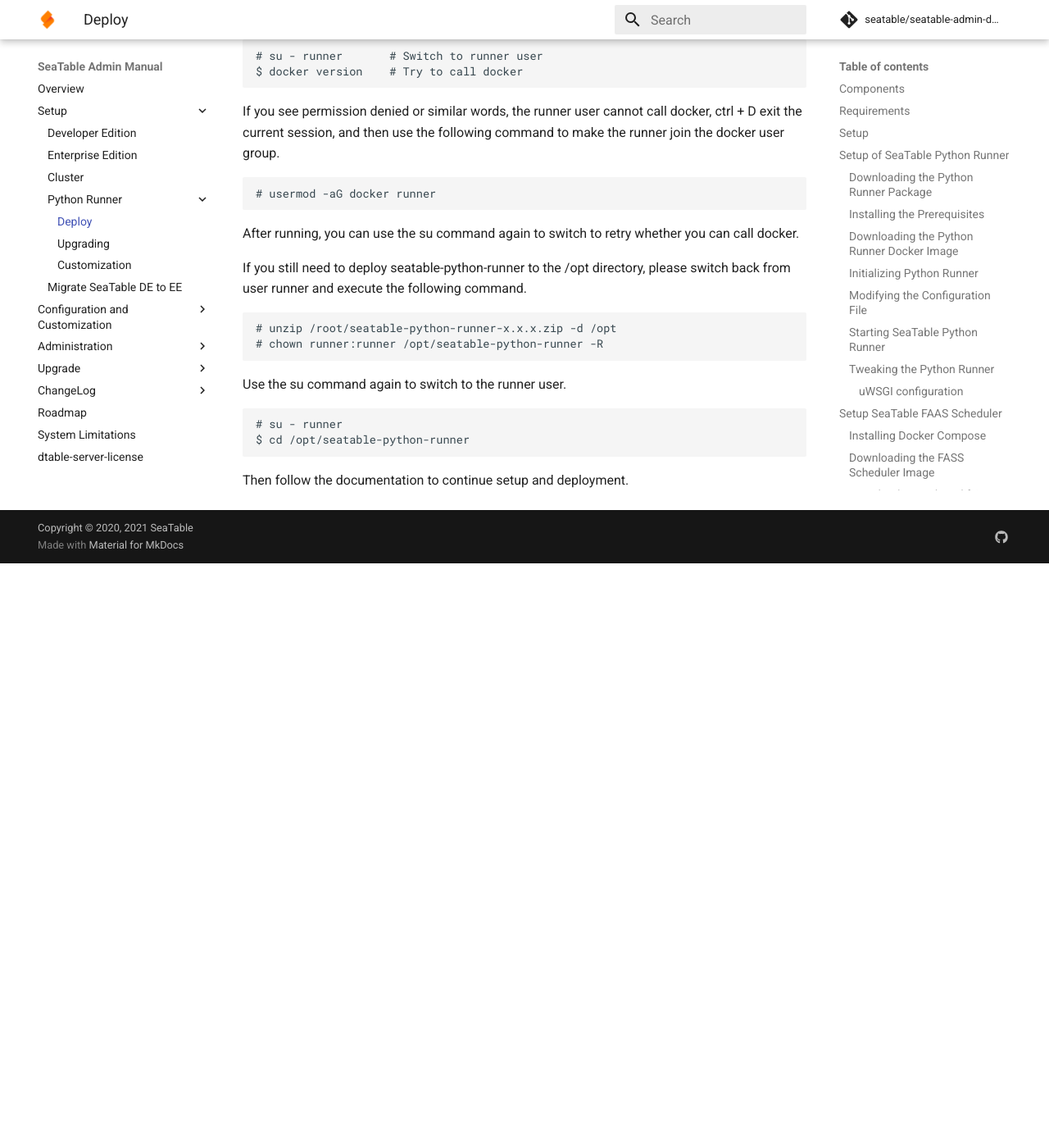
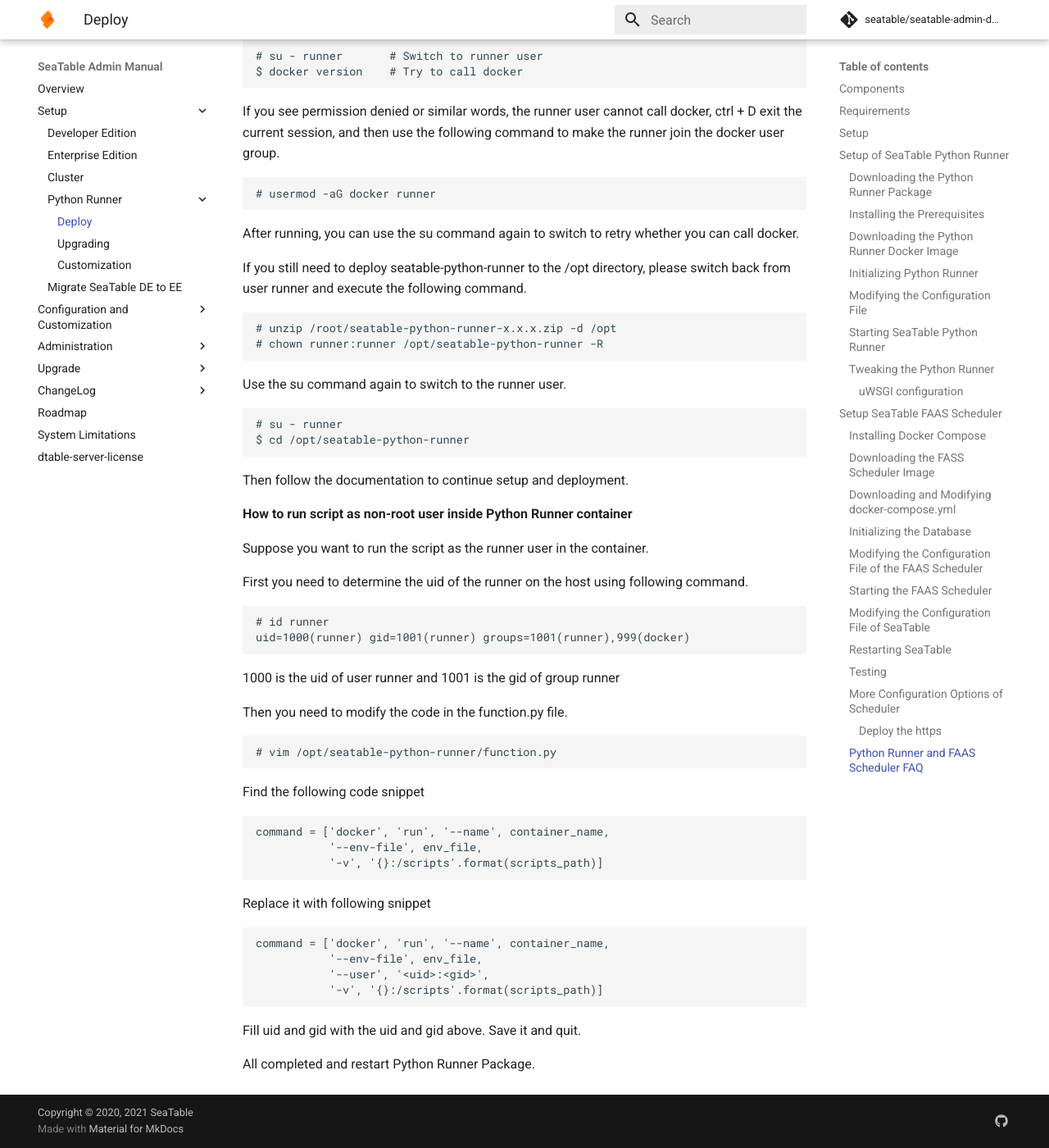
Before and after one commit to seatable/seatable-admin-docs, an MkDocs documentation site: the page built from manual/docker/Python-Runner/Deploy SeaTable Python Runner.md, in a window 1280 px wide and 1400 px high, scrolled down 10064 px. Shown: the whole window at 82% size. Built offline with MkDocs 1.6.1 and Material for MkDocs 9.7.7, drawn with Linux system fonts in a browser that asks for light colours; comment, search, counter and statistics services are not loaded; before the commit the page ends 10751 px from its top, so only the background shows below that.

Commit message:
add non-root user inside python runner container FAQ

````diff
--- a/manual/docker/Python-Runner/Deploy SeaTable Python Runner.md
+++ b/manual/docker/Python-Runner/Deploy SeaTable Python Runner.md
@@ -488,3 +488,45 @@
 ```
 
 Then follow the documentation to continue setup and deployment.
+
+
+
+**How to run script as non-root user inside Python Runner container**
+
+Suppose you want to run the script as the runner user in the container.
+
+First you need to determine the uid of the runner on the host using following command.
+
+```
+# id runner
+uid=1000(runner) gid=1001(runner) groups=1001(runner),999(docker)
+```
+
+1000 is the uid of user runner and 1001 is the gid of group runner
+
+Then you need to modify the code in the function.py file.
+
+```
+# vim /opt/seatable-python-runner/function.py
+```
+
+Find the following code snippet
+
+```
+command = ['docker', 'run', '--name', container_name,
+           '--env-file', env_file,
+           '-v', '{}:/scripts'.format(scripts_path)]
+```
+
+Replace it with following snippet
+
+```
+command = ['docker', 'run', '--name', container_name,
+           '--env-file', env_file,
+           '--user', '<uid>:<gid>',
+           '-v', '{}:/scripts'.format(scripts_path)]
+```
+
+Fill uid and gid with the uid and gid above. Save it and quit.
+
+All completed and restart Python Runner Package.
````
